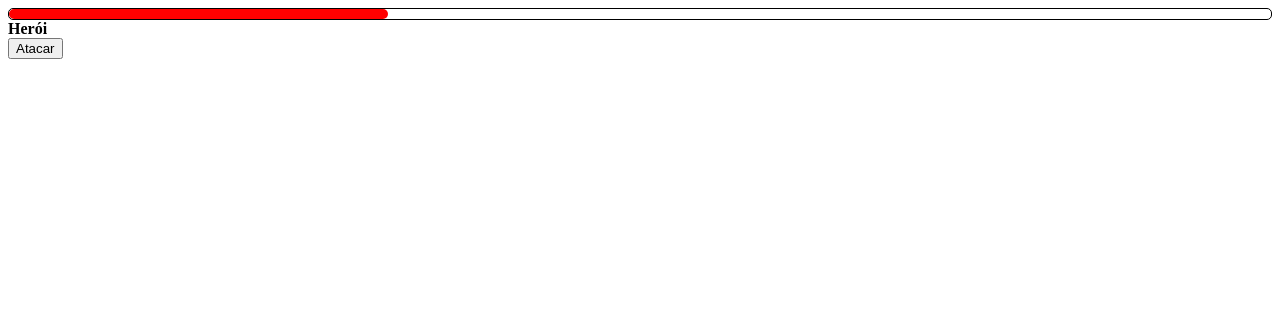
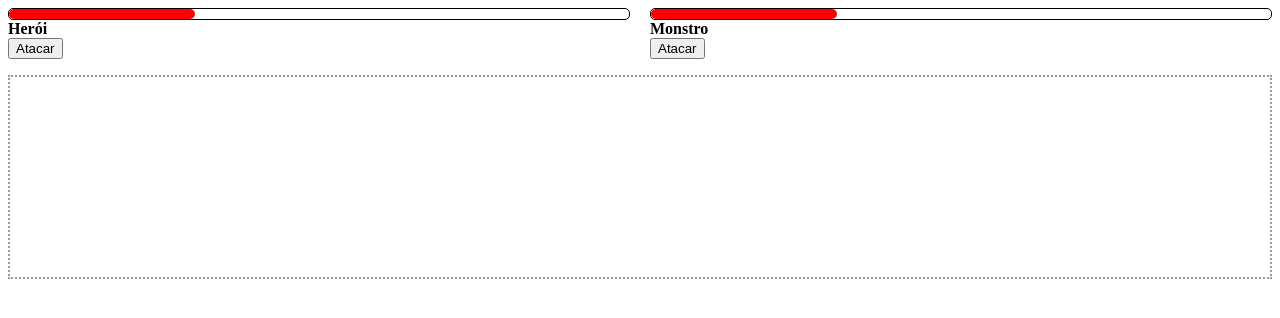
Before and after one commit to MaduStar/aula-28-ago, a plain HTML site: page index.html in a window 1280 px wide. Drawn offline with Linux system fonts and the light colour scheme.

Commit message:
index.html

```diff
--- a/index.html
+++ b/index.html
@@ -20,9 +20,20 @@
                 <button class="attack-button">Atacar</button>
             </div>
         </div>
+
+        <div id="monster">
+            <div class="life-bar">
+                <div class="bar"></div>
+            </div>
+
+            <strong class="name">Monstro</strong>
+
+            <div>
+                <button class="attack-button">Atacar</button>
+            </div>
+        </div>
     </div>
 
-
-
+    <ul class="log"></ul>
 </body>
 </html>
```
